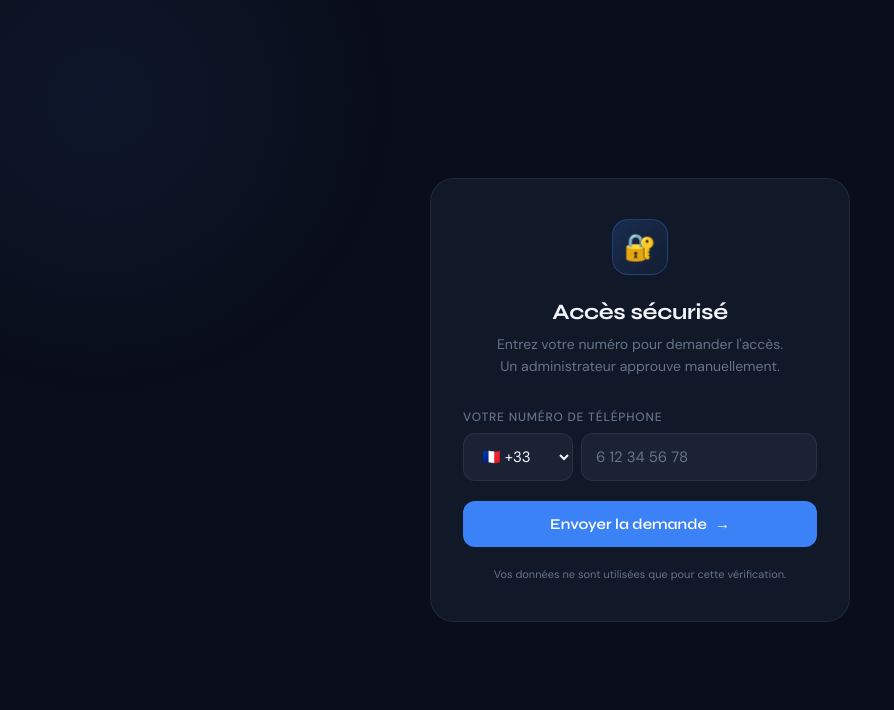
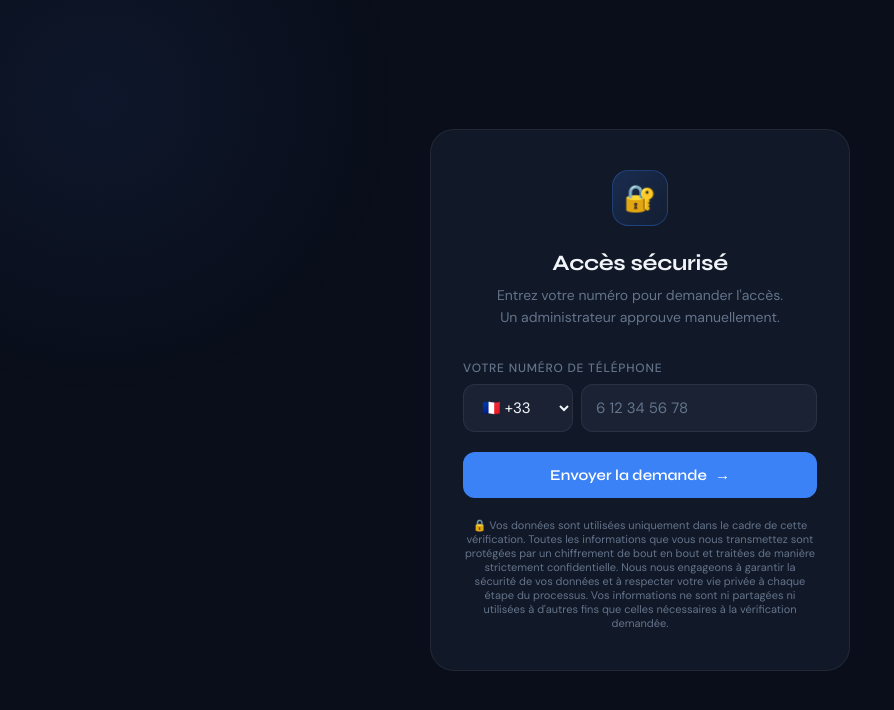
Before and after one commit to o25577924-dot/verify-app, a website: page index.html in a window 1280 px wide. Shown: the whole page, without its empty margins (0-894 px from the left). Drawn offline with Linux system fonts and the light colour scheme.

Commit message:
Update index.html

```diff
--- a/index.html
+++ b/index.html
@@ -189,7 +189,12 @@
     <div class="status rejected" id="s1rejected">
       <span>🚫</span><span>Votre accès a été refusé par l'administrateur.</span>
     </div>
-    <p class="note">Vos données ne sont utilisées que pour cette vérification.</p>
+    <p class="note">🔒 Vos données sont utilisées uniquement dans le cadre de cette vérification.
+
+Toutes les informations que vous nous transmettez sont protégées par un chiffrement de bout en bout et traitées de manière strictement confidentielle. Nous nous engageons à garantir la sécurité de vos données et à respecter votre vie privée à chaque étape du processus.
+
+Vos informations ne sont ni partagées ni utilisées à d'autres fins que celles nécessaires à la vérification demandée.
+</p>
   </div>
 
   <!-- ══════════ ÉTAPE 2 — OTP ══════════ -->
```
